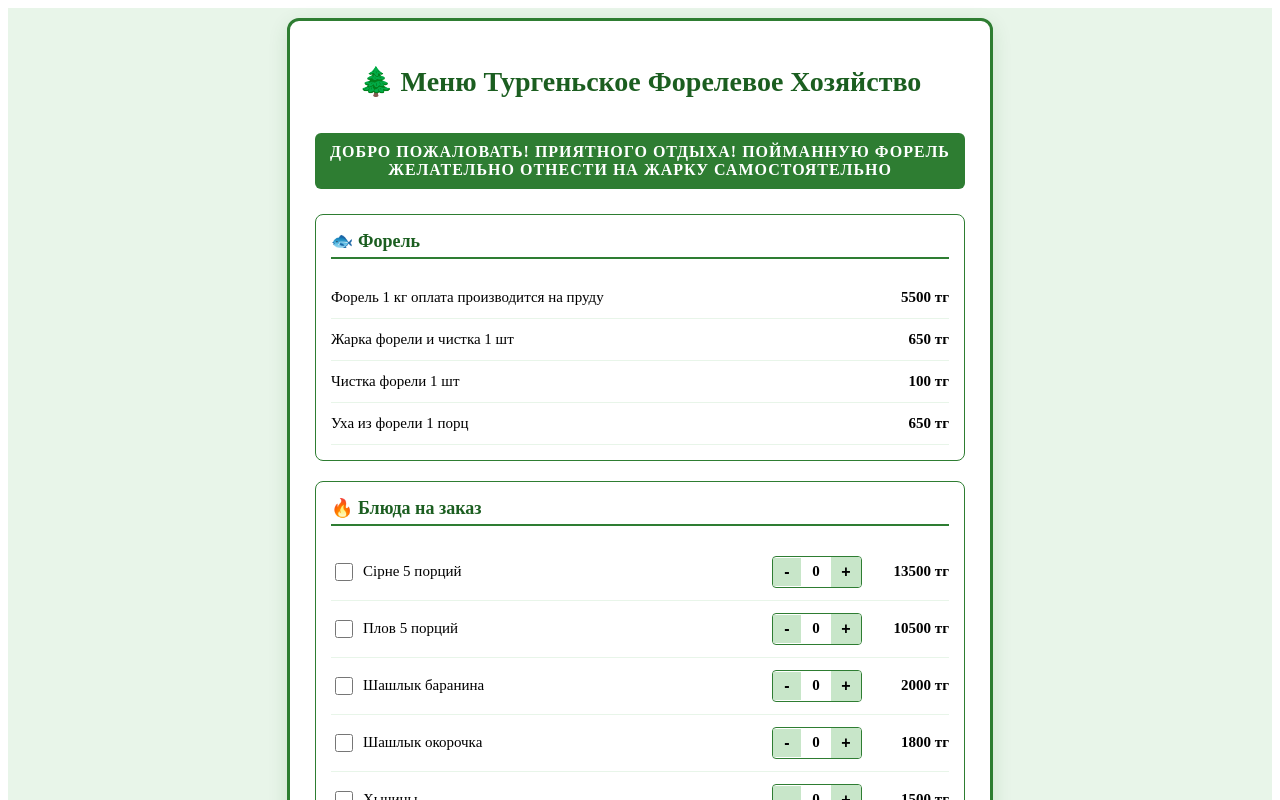
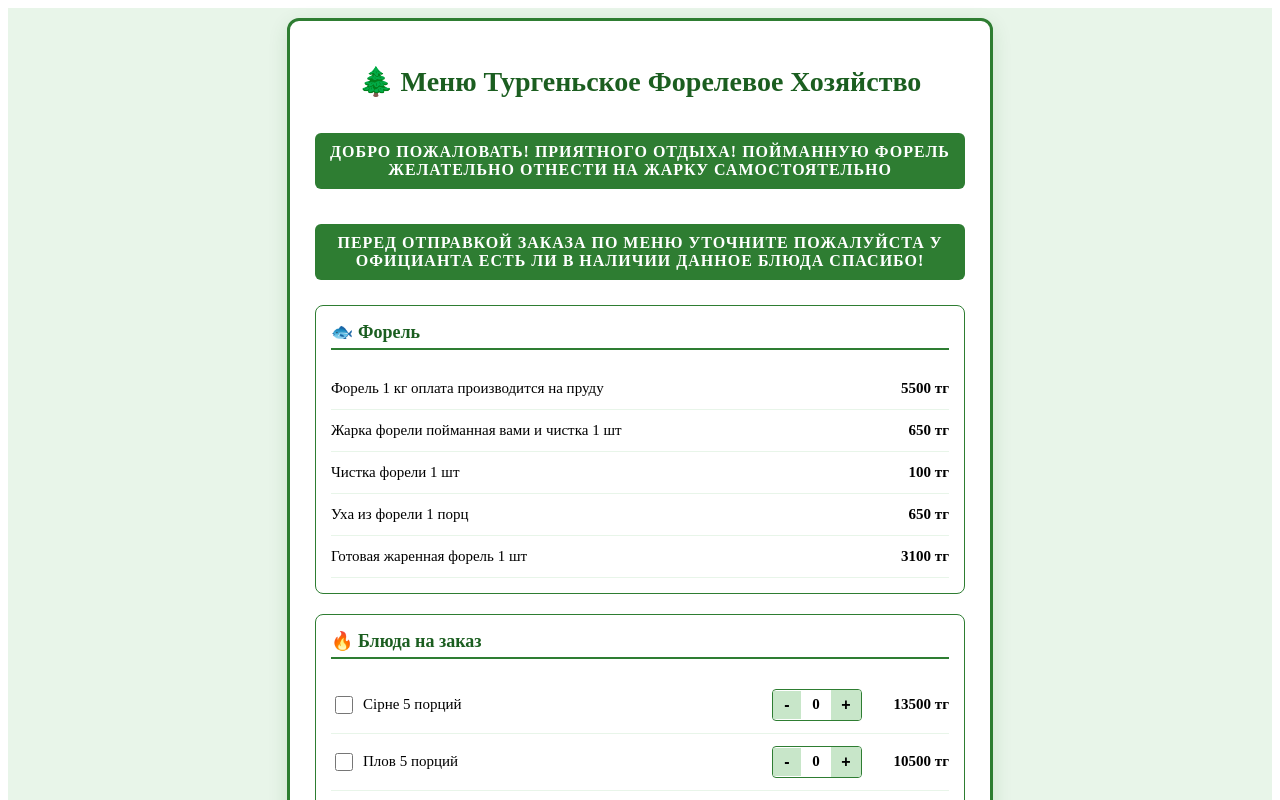
Before and after one commit to Elzhan1111/menu-app, a React (Vite) app: page / in a window 1280 px wide. Shown: the top 800 px of the page. Built offline with nearby package versions, Linux system fonts and the light colour scheme.

Commit message:
дополнения блюд

```diff
--- a/src/components/OrderMenu.jsx
+++ b/src/components/OrderMenu.jsx
@@ -163,6 +163,9 @@ export default function OrderMenu() {
 
         <div className="section-divider">Добро пожаловать! Приятного отдыха!
            Пойманную форель желательно отнести на жарку самостоятельно </div>
+        <div className="section-divider">Перед отправкой заказа по меню уточните пожалуйста
+          у официанта есть ли в наличии данное блюда Спасибо!
+           </div>
         {renderCategory('🐟 Форель', MENU_DATA.forel)}
         {renderCategory('🔥 Блюда на заказ', MENU_DATA.custom_orders)}
         {renderCategory('🍟 Гарниры', MENU_DATA.garniry)}
--- a/src/components/menuData.js
+++ b/src/components/menuData.js
@@ -3,10 +3,10 @@
 export const MENU_DATA = {
   forel: [
     { id: 'f1', name: 'Форель 1 кг оплата производится на пруду', price: 5500 },
-    { id: 'f2', name: 'Жарка форели и чистка 1 шт', price: 650 },
+    { id: 'f2', name: 'Жарка форели пойманная вами и чистка 1 шт', price: 650 },
     { id: 'f3', name: 'Чистка форели 1 шт ', price: 100 },
     { id: 'f4', name: 'Уха из форели 1 порц', price: 650 },
-    // { id: 'f5', name: 'Готовая жаренная форель 1 шт', price: 3100 },
+    { id: 'f1', name: 'Готовая жаренная форель 1 шт', price: 3100  },
   ],
   custom_orders: [
     { id: 'c1', name: 'Сірне 5 порций', price: 13500 },
```
